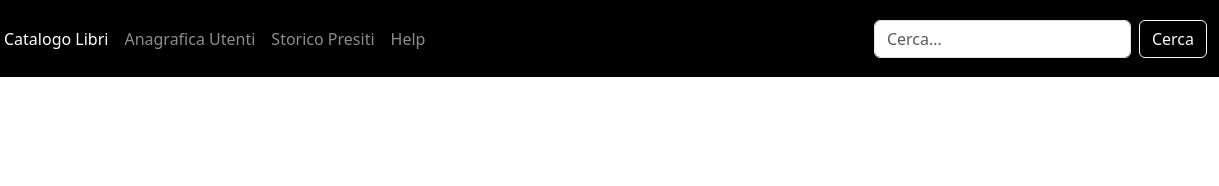
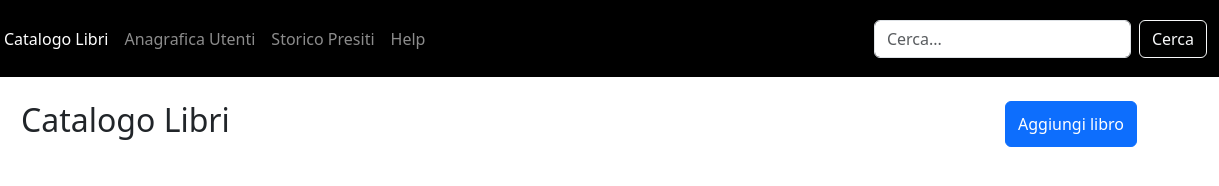
Before and after one commit to massimilianomiceli/html-css-bootstrap-dashboard, a plain HTML site: page index.html in a window 1280 px wide. Shown: the full height of the page, 61-1280 px from the left. Drawn offline with nearby package versions, Linux system fonts and the light colour scheme.

Commit message:
Inserita riga con pulsante aggiunta libri

```diff
--- a/index.html
+++ b/index.html
@@ -37,7 +37,21 @@
         </div>
         </nav>
     </header>
+    <body>
+        <div class="container">
+            <div class="row">
+                <section class="col-12">
+                    <section class="d-flex justify-content-between py-4">
+                        <h1 class="d-inline fs-2">Catalogo Libri</h1>
+                        <button type="button" class="btn btn-primary">Aggiungi libro</button>
+                    </section>
+                </section>
+                <section class="col-12">
 
+                </section>
+            </div>
+        </div>
+    </body>
 
     <script src="https://cdn.jsdelivr.net/npm/bootstrap@5.3.8/dist/js/bootstrap.bundle.min.js" integrity="sha384-FKyoEForCGlyvwx9Hj09JcYn3nv7wiPVlz7YYwJrWVcXK/BmnVDxM+D2scQbITxI" crossorigin="anonymous"></script>
 </body>
```
